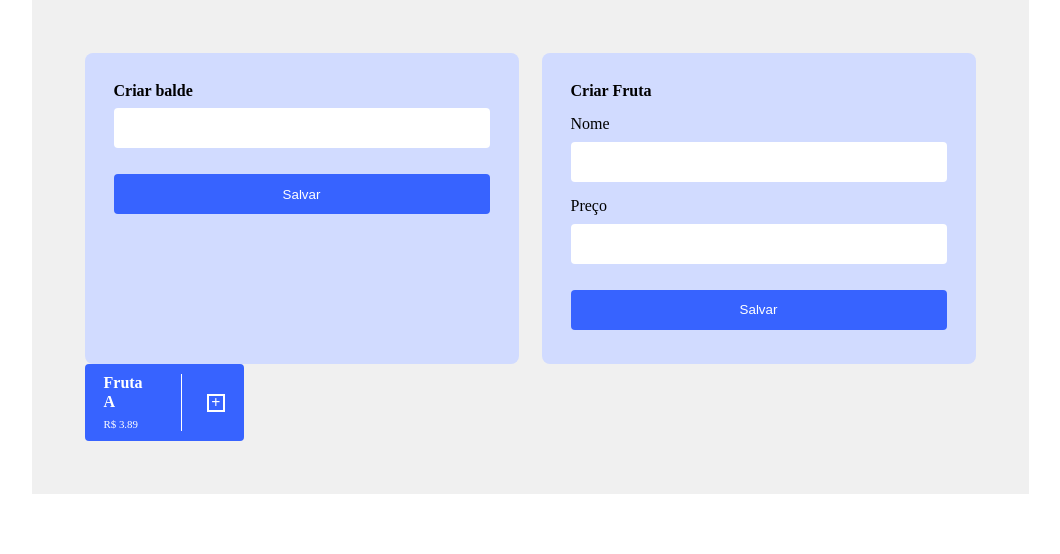
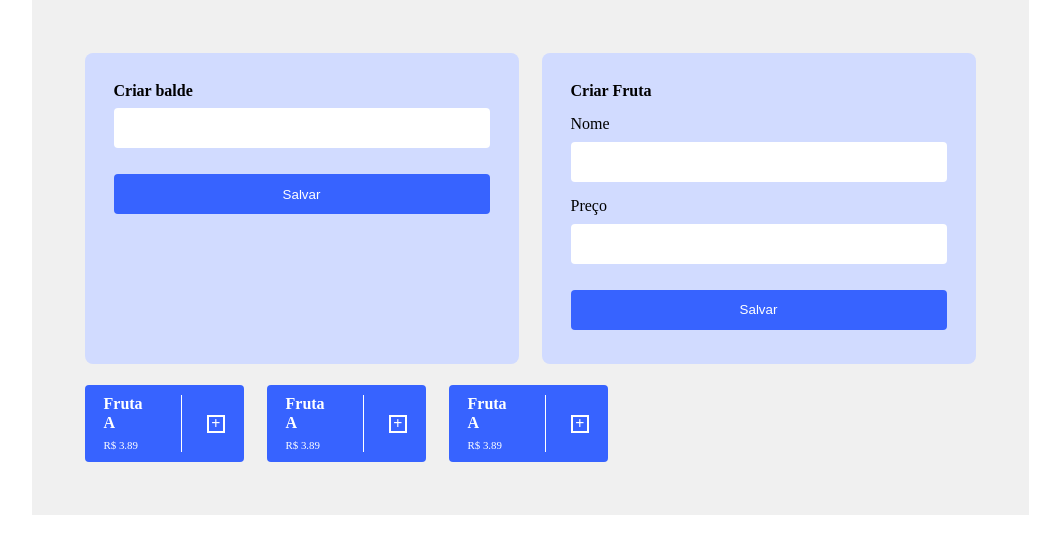
Before and after one commit to EdAndrade/armazenamento-de-frutas, a Nuxt app: page / in a window 1280 px wide. Shown: the top 554 px of the page, without its empty margins (110-1170 px from the left). Built offline with nearby package versions, Linux system fonts and the light colour scheme.

Commit message:
ui config setted to fruits

```diff
--- a/pages/index.vue
+++ b/pages/index.vue
@@ -10,6 +10,8 @@
 			</div>
 
 			<div class="fruits">
+				<Fruit/>
+				<Fruit/>
 				<Fruit/>
 			</div>
 
@@ -59,6 +61,15 @@
 				display: flex;
 				justify-content: space-between;
 			}
+
+			.fruits{
+				margin-top: 21px;
+				display: flex;
+
+				.fruit{
+					margin-right: 23px;
+				}
+			}
 		}
 	}
 
```
